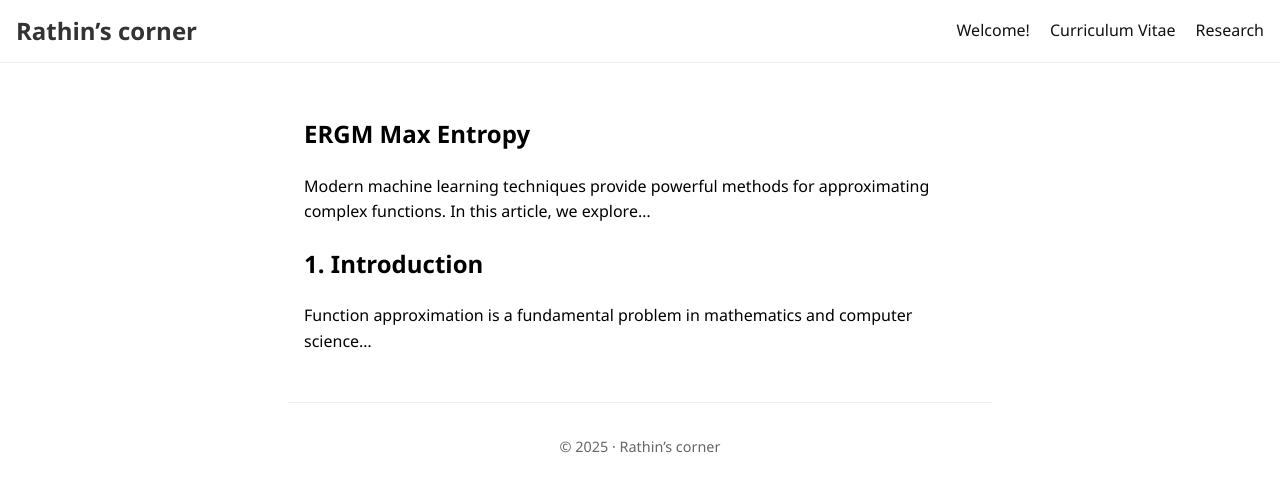
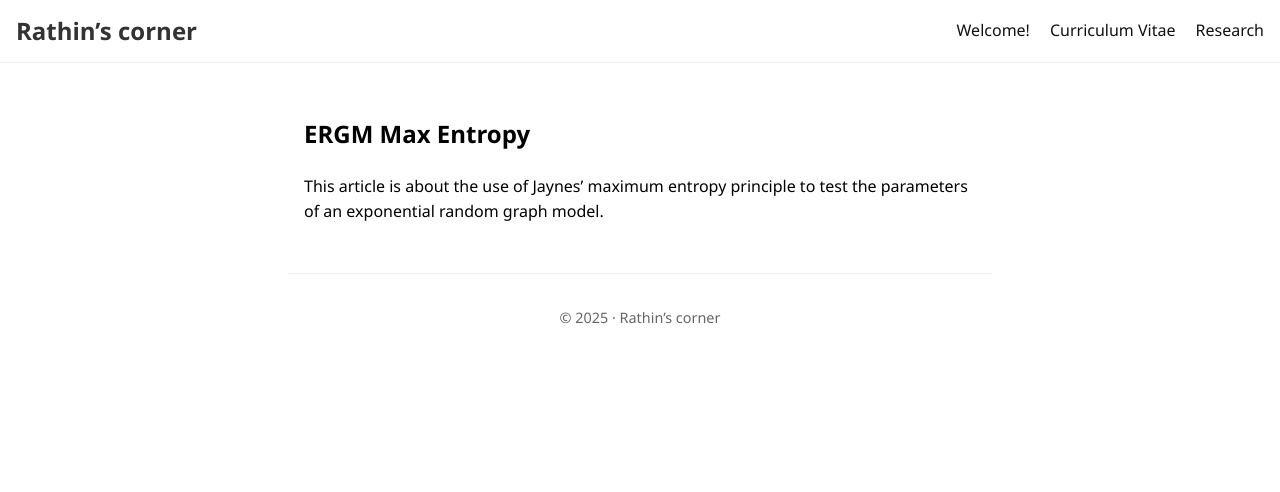
Before and after one commit to rnkarmakar/rnkarmakar.github.io, a Jekyll site: the page built from _research/ergm-max-entropy.md, in a window 1280 px wide. Shown: the top 492 px of the page. Built offline with Jekyll 4.4.1, drawn with Linux system fonts in a browser that asks for light colours.

Commit message:
Update ergm-max-entropy.md

```diff
--- a/_research/ergm-max-entropy.md
+++ b/_research/ergm-max-entropy.md
@@ -6,10 +6,5 @@ categories: [probability-statistics]
 tags: [random graphs, max entropy]
 ---
 
-Modern machine learning techniques provide powerful methods for approximating
-complex functions. In this article, we explore...
-
+This article is about the use of Jaynes' maximum entropy principle to test the parameters of an exponential random graph model.
 <!--more-->
-
-## 1. Introduction
-Function approximation is a fundamental problem in mathematics and computer science...
```
